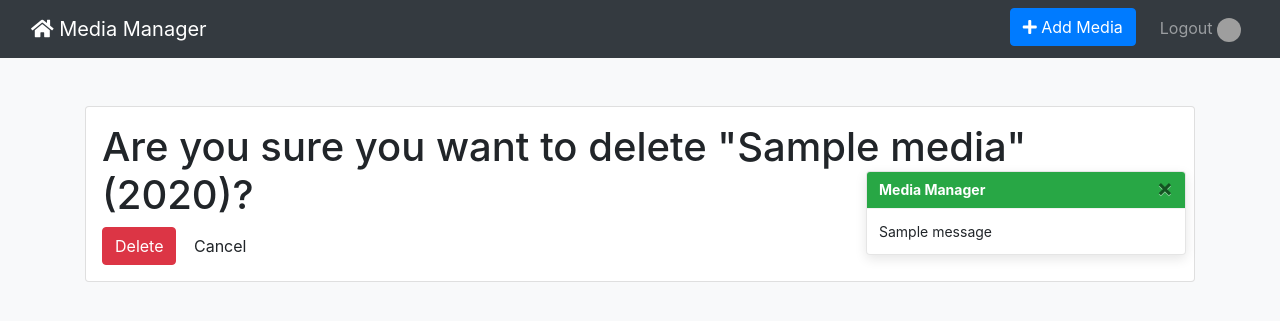
After one commit to tomgehrke/media_manager, a Flask app: page /media/1/delete/ in a window 1280 px wide. The commit adds this page. Shown: the top 321 px of the page. Run offline with Flask 2, Linux system fonts and the light colour scheme; the visitor is signed in with stand-in values (Sample User, id 1); tables that the repository leaves empty hold one stand-in row (values such as "Sample post"); one stand-in notice (Sample message) is shown; some libraries are stand-ins or nearby versions; grey boxes are pictures that could not be loaded.

Commit message:
feat: Add auth checks, flash msgs & Delete method

```diff
--- a/application.py
+++ b/application.py
@@ -3,12 +3,32 @@ import json
 import random
 import httplib2
 import requests
-from flask import (Flask, render_template, request, make_response,
-                   redirect, url_for, jsonify, flash)
+from flask import (
+    Flask,
+    render_template,
+    request,
+    make_response,
+    redirect,
+    url_for,
+    jsonify,
+    flash
+)
 from flask import session as login_session
-from sqlalchemy import create_engine, func
-from sqlalchemy.orm import scoped_session, sessionmaker
-from database_setup import Base, Media, MediaType, MediaFormat, User
+from sqlalchemy import (
+    create_engine,
+    func
+)
+from sqlalchemy.orm import (
+    scoped_session,
+    sessionmaker
+)
+from database_setup import (
+    Base,
+    Media,
+    MediaType,
+    MediaFormat,
+    User
+)
 from oauth2client.client import flow_from_clientsecrets
 from oauth2client.client import FlowExchangeError
 
@@ -40,8 +60,7 @@ def showStart():
         from mediatype
         where mediatype.id not in (select distinct mediatype_id from media)
         order by name"""
-    mediaformat_sql = """-- SQLite
-        select mediaformat.id, mediaformat.name, fa_icon_class, count(*) as media_count
+    mediaformat_sql = """select mediaformat.id, mediaformat.name, fa_icon_class, count(*) as media_count
         from mediaformat, media
         where mediaformat.id = media.mediaformat_id
         group by mediaformat.name
@@ -82,6 +101,7 @@ def createMedia():
                 )
                 session.add(newMedia)
                 session.commit()
+                flash('Added "{title}"!'.format(title=newMedia.title), 'info')
             return redirect(redirect_url)
         else:
             redirect_url = request.referrer
@@ -93,10 +113,13 @@ def createMedia():
 
 @app.route('/media/<int:media_id>/edit/', methods=['GET', 'POST'])
 def editMedia(media_id):
-    media = session.query(Media).filter_by(id=media_id).one()
     if 'user_id' not in login_session:
         return redirect('/login')
     else:
+        media = session.query(Media).filter_by(id=media_id).one()
+        if login_session.get('user_id') != media.created_user_id:
+            flash('You may not edit media that you did not add!', 'danger')
+            return redirect('/')
         global redirect_url
         if request.method == 'POST':
             if request.form['title'] and 'submitButton' in request.form:
@@ -120,6 +143,27 @@ def editMedia(media_id):
                 media=media,
                 mediatypes=mediatypes,
                 mediaformats=mediaformats)
+
+
+@app.route('/media/<int:media_id>/delete/', methods=['GET', 'POST'])
+def deleteMedia(media_id):
+    if 'user_id' not in login_session:
+        return redirect('/login')
+    else:
+        mediaToDelete = session.query(Media).filter_by(id=media_id).one()
+        if login_session.get('user_id') != mediaToDelete.created_user_id:
+            flash('You may not delete media that you did not add!', 'danger')
+            return redirect('/')
+        global redirect_url
+        if request.method == 'POST':
+            if "submitButton" in request.form:
+                session.delete(mediaToDelete)
+                session.commit()
+                flash('Deleted "{title}"'.format(
+                    title=mediaToDelete.title), 'info')
+            return redirect(redirect_url)
+        else:
+            return render_template('deleteMedia.html', media=mediaToDelete)
 
 
 @app.route('/mediatype/<int:mediatype_id>/')
--- /dev/null
+++ b/templates/deleteMedia.html
@@ -0,0 +1,31 @@
+{% extends "main.html" %} {% block content %} {% include "nav.html" %}
+<div class="container pt-5">
+    <div class="card p-3">
+        <h1>
+            Are you sure you want to delete "{{ media.title }}" {% if media.year
+            !='' %}({{ media.year }}){% endif %}?
+        </h1>
+
+        <form action="#" method="post">
+            <button
+                type="submit"
+                class="btn btn-danger"
+                id="submitButton"
+                name="submitButton"
+                type="submit"
+            >
+                Delete
+            </button>
+            <button
+                type="submit"
+                class="btn"
+                id="cancelButton"
+                name="cancelButton"
+                type="submit"
+            >
+                Cancel
+            </button>
+        </form>
+        {% endblock %}
+    </div>
+</div>
--- a/templates/main.html
+++ b/templates/main.html
@@ -22,8 +22,31 @@
             href="{{ url_for('static', filename='styles.css')}}"
         />
     </head>
-    <body style="background-color: #eee">
-        {% block content %} {% endblock %}
+    <body class="bg-light">
+        {% block content %} {% endblock %} {% with messages =
+        get_flashed_messages(with_categories=true) %} {% if messages %}
+        <div aria-live="polite" aria-atomic="true">
+            <div
+                style="position: absolute; top: 4rem; right: .5rem; min-width:20rem;"
+            >
+                {% for category, message in messages %}
+                <div class="toast" data-autohode="false" data-delay="10000">
+                    <div class="toast-header bg-{{ category }} text-white">
+                        <strong class="mr-auto">Media Manager</strong>
+                        <button
+                            type="button"
+                            class="ml-2 mb-1 close"
+                            data-dismiss="toast"
+                        >
+                            &times;
+                        </button>
+                    </div>
+                    <div class="toast-body">{{ message }}</div>
+                </div>
+                {% endfor %}
+            </div>
+        </div>
+        {% endif %} {% endwith %}
         <script
             src="https://code.jquery.com/jquery-3.3.1.slim.min.js"
             integrity="sha384-q8i/X+965DzO0rT7abK41JStQIAqVgRVzpbzo5smXKp4YfRvH+8abtTE1Pi6jizo"
@@ -39,5 +62,10 @@
             integrity="sha384-JjSmVgyd0p3pXB1rRibZUAYoIIy6OrQ6VrjIEaFf/nJGzIxFDsf4x0xIM+B07jRM"
             crossorigin="anonymous"
         ></script>
+        <script>
+            $(document).ready(function() {
+                $(".toast").toast("show");
+            });
+        </script>
     </body>
 </html>
```
